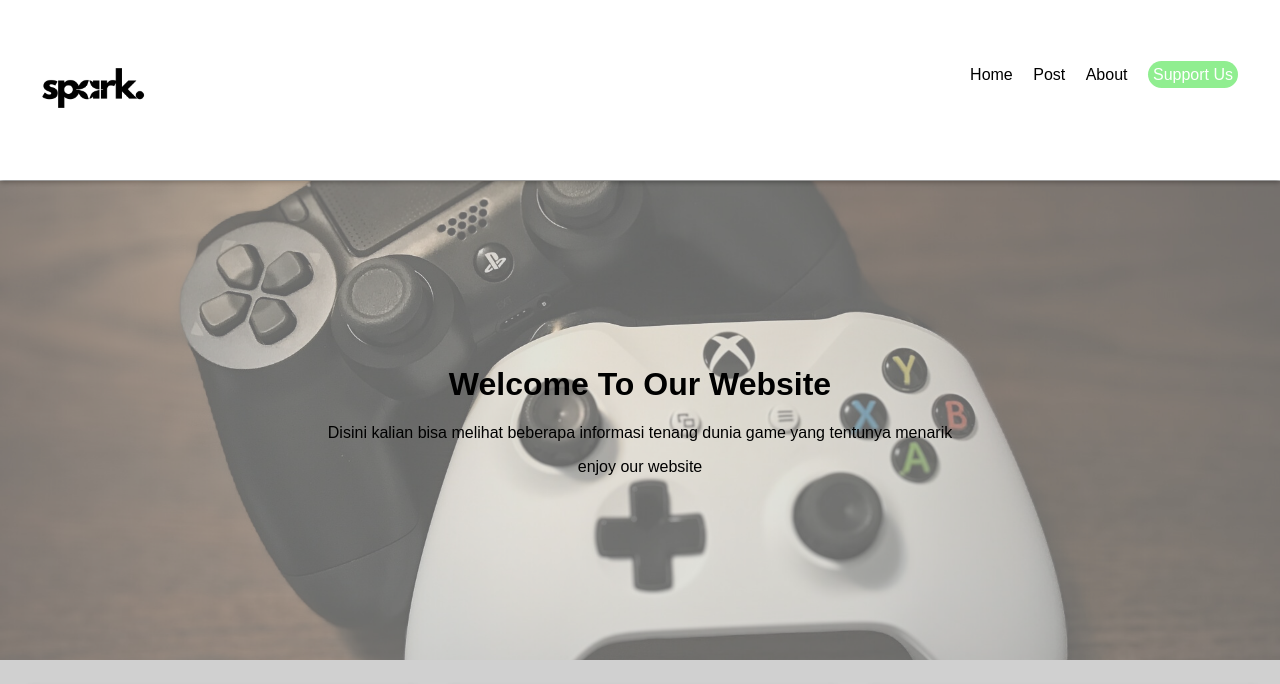
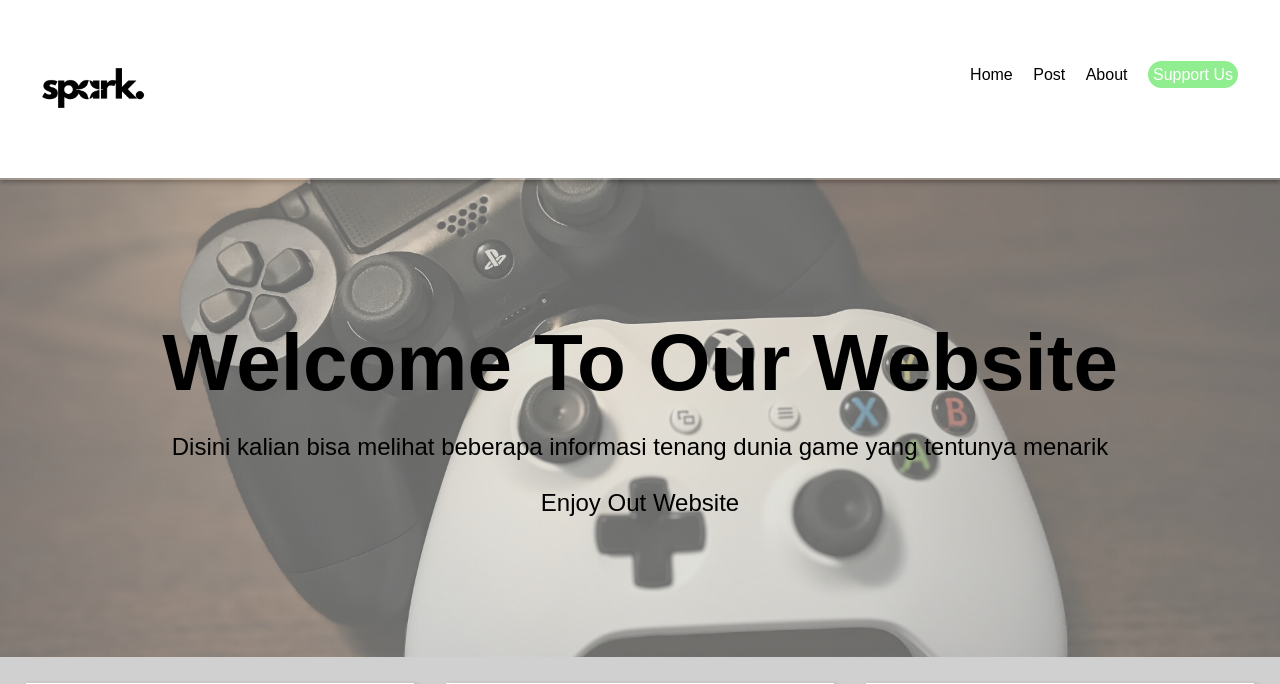
Before and after one commit to YuutoEi/project-akbar-final, a PHP site: page / in a window 1280 px wide. Shown: the top 684 px of the page. Run offline with PHP 8.4, Linux system fonts and the light colour scheme.

Commit message:
update welcome

```diff
--- a/index.html
+++ b/index.html
@@ -31,12 +31,13 @@
     <div class="welcome">
       <div class="isi-welcome">
         <div class="tulisan">
-          <h1 id="text">Welcome To Our Website</h1>
+          <p id="text1"><b>Welcome To Our Website</b></p>
           <p id="text">
             Disini kalian bisa melihat beberapa informasi tenang dunia game yang
             tentunya menarik
+            <br><br>
+            Enjoy Out Website
           </p>
-          <p id="text">enjoy our website</p>
         </div>
       </div>
     </div>
--- a/landing-page/css/index.css
+++ b/landing-page/css/index.css
@@ -117,3 +117,10 @@ body{
 .card-konten li{
     box-shadow: 3px 3px 6px gray;
 }
+#text1{
+    font-size: 500%;
+    margin: 1.1rem;
+}
+#text{
+    font-size: x-large;
+}
```
